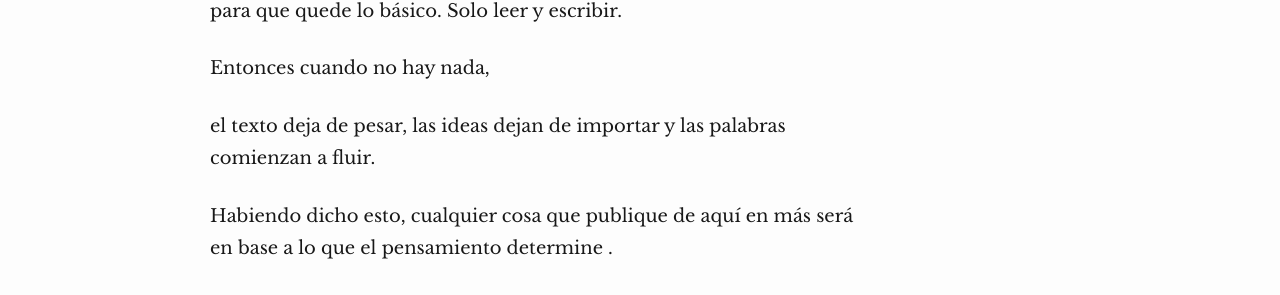
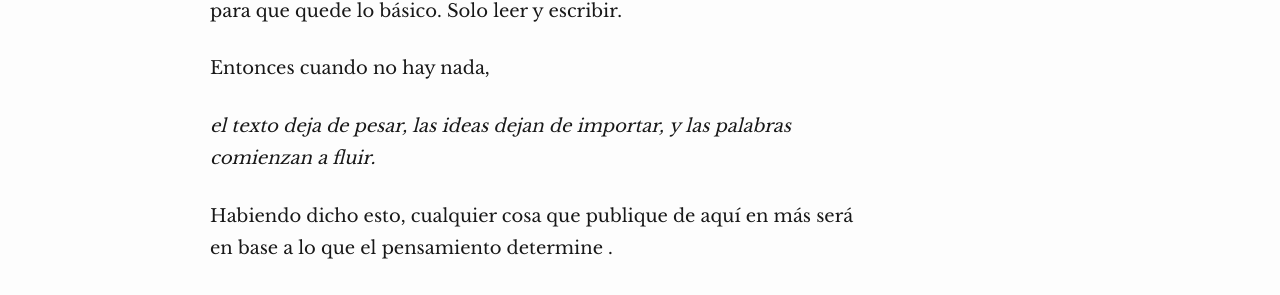
Before and after one commit to gsplay/blog, a Jekyll site: the page built from _posts/2026-01-22-aqui-no-es.markdown, in a window 1280 px wide. Shown: the part 407-702 px from the top of the page. Built offline with Jekyll 4.4.1, drawn with Linux system fonts in a browser that asks for light colours.

Commit message:
detallitos

```diff
--- a/_posts/2026-01-22-aqui-no-es.markdown
+++ b/_posts/2026-01-22-aqui-no-es.markdown
@@ -12,9 +12,9 @@ Solo leer y escribir.
 
 Entonces cuando no hay nada,
 
-el texto deja de pesar,
-las ideas dejan de importar
-y las palabras comienzan a fluir.
+*el texto deja de pesar,*
+*las ideas dejan de importar,*
+*y las palabras comienzan a fluir.*
 
 Habiendo dicho esto, cualquier cosa que publique de aquí en más será en base a lo que el pensamiento determine .
 
```
